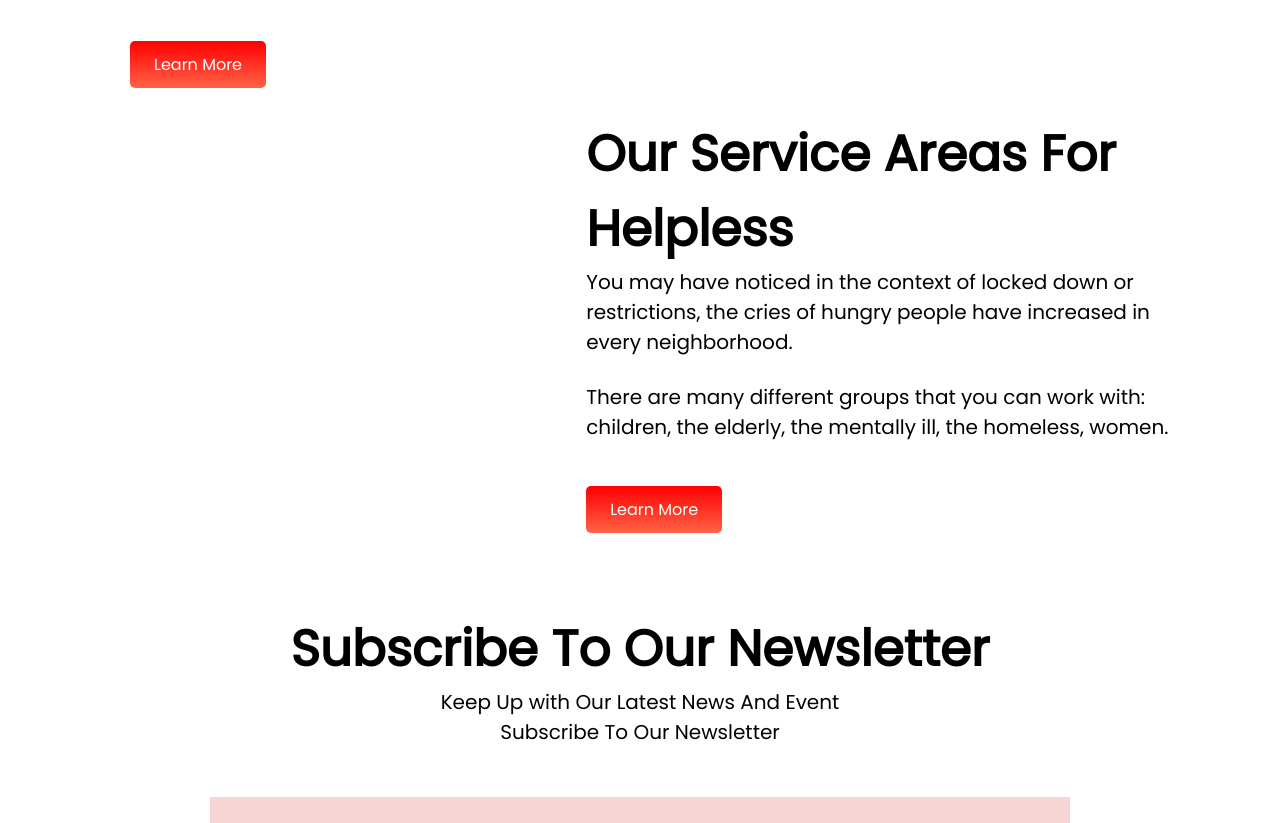
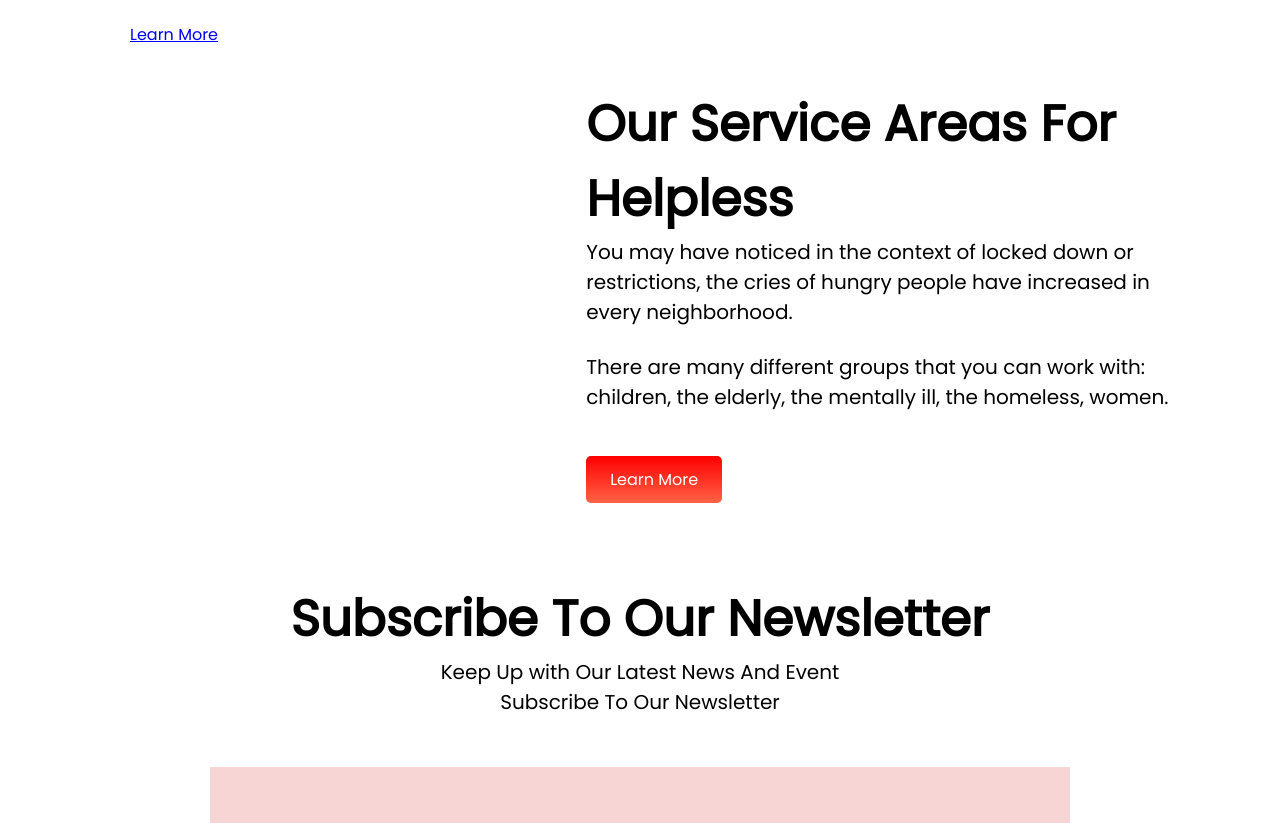
Before and after one commit to shovonkumar71/donate-together-we-can, a plain HTML site: page index.html in a window 1280 px wide. Shown: the part 2377-3200 px from the top of the page. Drawn offline with Linux system fonts and the light colour scheme.

Commit message:
some change

```diff
--- a/index.html
+++ b/index.html
@@ -109,9 +109,8 @@
             <br>
             <p>You can work in shelters, soup kitchens, community centers, at after-school programs,
                 and employment centers</p>
-            <br>
-
-            <div class="banner-btn"><a href="#">Learn More</a></div>
+            <br <div class="banner-btn"><a href="#">Learn More</a>
+        </div>
         </div>
         <div class="half-width">
             <img src="images/banner.jpg" alt="">
```
